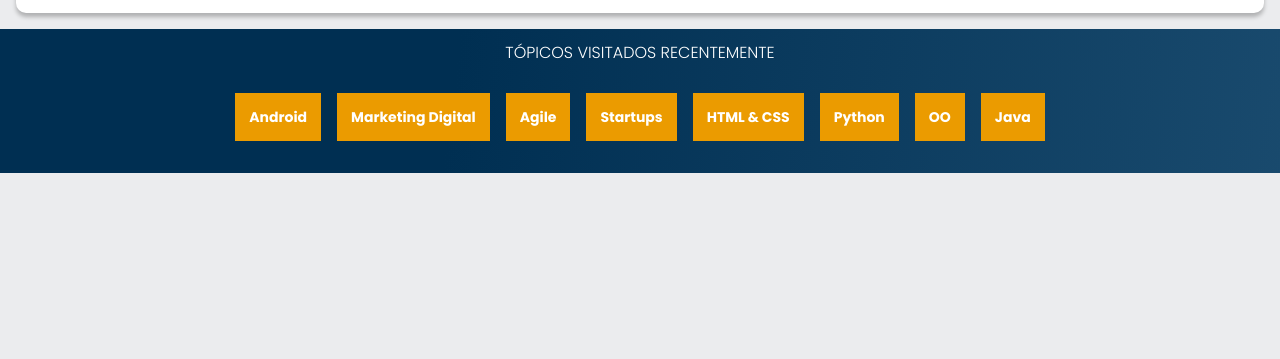
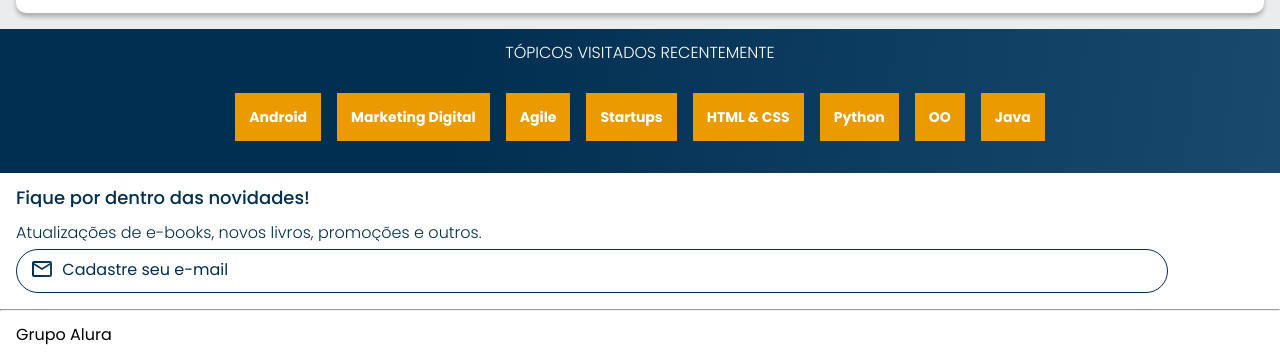
Before and after one commit to FellipeBarnabe/AluraBooks, a plain HTML site: page index.html in a window 1280 px wide. Shown: the part 2339-2698 px from the top of the page. Before the commit the page ends 2512 px from the top, so only its background shows below. Drawn offline with nearby package versions, Linux system fonts and the light colour scheme.

Commit message:
adicionando footer

```diff
--- a/index.html
+++ b/index.html
@@ -203,7 +203,6 @@
 
 
 
-
     <script src="https://unpkg.com/swiper@8/swiper-bundle.min.js"></script>
     <script>
         const swiper2 = new Swiper('.swiper', {
@@ -217,8 +216,17 @@
         });
     </script>
 
+<section class="contato">
+    <h2 class="contato__titulo">Fique por dentro das novidades!</h2>
+    <p  class="descricao__contato">Atualizações de e-books, novos livros, promoções e outros.</p>
+    <input type="email" class="cadastro__email" placeholder="Cadastre seu e-mail">
+</section>
 
+<hr/>
 
+<footer class="rodape">
+        <h2 class="rodape__alura">Grupo Alura</h2>
+    </footer>
 
 
 </body>
--- a/styles.css
+++ b/styles.css
@@ -2,6 +2,8 @@
 @import url("styles/banner.css");
 @import url("styles/carrossel.css");
 @import url("styles/topicos.css");
+@import url("styles/cadastro.css");
+@import url("styles/rodape.css");
 
 :root{
     --cor-de-fundo: #EBECEE;
--- /dev/null
+++ b/styles/cadastro.css
@@ -0,0 +1,39 @@
+.contato{
+    background-color: var(--branco-botao);
+    padding: 1em;
+}
+
+.contato__titulo{
+    background: var(--azul-degrade);
+    -webkit-background-clip:text;
+    -webkit-text-fill-color: transparent;
+    background-clip: text;
+    font-size: 18px;
+    font-weight: 500;
+    margin-bottom: 1em;
+}
+
+.descricao__contato{
+    background: var(--azul-degrade);
+    -webkit-background-clip:text;
+    -webkit-text-fill-color: transparent;
+    background-clip: text;
+    font-size: 16px;
+    font-weight: 300;
+    margin-bottom: 0.5em
+}
+
+.cadastro__email{
+    border: 1px solid var(--azul-marinho);
+    border-radius: 24px;
+    padding: 1em;
+    width: 90%;
+}
+
+.cadastro__email::placeholder{
+    font-family: var(--fonte-principal);
+    color:var(--azul-marinho);
+    font-size:16px ;
+    background: url("../img/Email.svg") no-repeat;
+    padding-left: 2em;
+}
--- /dev/null
+++ b/styles/rodape.css
@@ -0,0 +1,11 @@
+hr{
+    margin: 0;
+}
+
+.rodape__alura{
+    background-color: var(--branco-de-fundo);
+    font-size: 16px;
+    font-weight: 400;
+    padding: 1em;
+
+}
```
Also changed, not shown: img/Email.svg (added).
